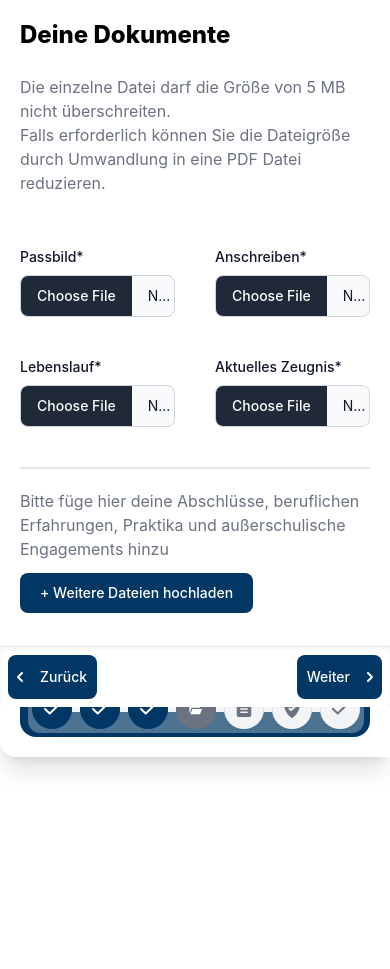
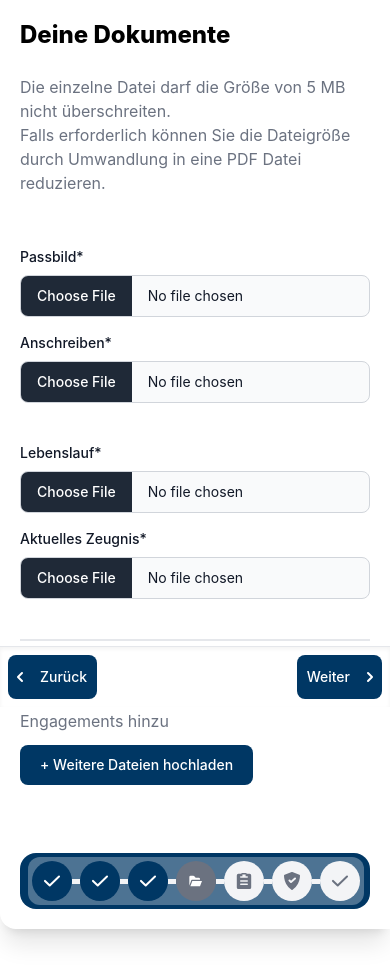
Before and after one commit to 64-Bytes-GmbH/calmaroi, a Django app: page /dokumente/ in a window 390 px wide. Shown: the part 137-1106 px from the top of the page. Before the commit the page ends 909 px from the top, so only its background shows below. Run offline with Django 4.2, Linux system fonts and the light colour scheme; style sheets or scripts are compiled from the project's sources; some libraries are stand-ins or nearby versions.

Commit message:
dokumente html , letzte anpassung für mobile freundlichkeit

```diff
--- a/app/templates/app/dokumente.html
+++ b/app/templates/app/dokumente.html
@@ -225,37 +225,37 @@
 </div>
 
 <!-- upload section -->
-<div class="min-w-7 min-h-7  flex flex-col py-5 border-b-2 border-gray-200">
-	<div class="flex-1  flex w-full my-5 justify-between">
-		<div class="flex-1  flex w-2/5 flex-col mr-5">
+<div class="min-w-7 min-h-7 flex flex-col py-5 border-b-2 border-gray-200">
+	<div class="flex flex-col md:flex-row w-full my-5 justify-between">
+		<div class="flex flex-col w-full md:w-1/2 mb-4 md:mb-0 md:mr-5">
 			<label class="block mb-2 text-sm font-medium text-gray-900 dark:text-white"
-				for="file_input">Passbild*</label>
+				for="file_input_passbild">Passbild*</label>
 			<input
 				class="block w-full text-sm text-gray-900 border border-gray-300 rounded-lg cursor-pointer bg-gray-50 dark:text-gray-400 focus:outline-none dark:bg-gray-700 dark:border-gray-600 dark:placeholder-gray-400"
-				aria-describedby="file_input_help" id="file_input" type="file">
+				aria-describedby="file_input_help" id="file_input_passbild" type="file">
 		</div>
-		<div class="flex-1  flex w-2/5 flex-col ml-5">
+		<div class="flex flex-col w-full md:w-1/2 md:ml-5">
 			<label class="block mb-2 text-sm font-medium text-gray-900 dark:text-white"
-				for="file_input">Anschreiben*</label>
+				for="file_input_anschreiben">Anschreiben*</label>
 			<input
 				class="block w-full text-sm text-gray-900 border border-gray-300 rounded-lg cursor-pointer bg-gray-50 dark:text-gray-400 focus:outline-none dark:bg-gray-700 dark:border-gray-600 dark:placeholder-gray-400"
-				aria-describedby="file_input_help" id="file_input" type="file">
+				aria-describedby="file_input_help" id="file_input_anschreiben" type="file">
 		</div>
 	</div>
-	<div class="flex-2 flex md:flex-1 w-full my-5">
-		<div class="flex-1  flex w-1/2 flex-col mr-5">
+	<div class="flex flex-col md:flex-row w-full my-5">
+		<div class="flex flex-col w-full md:w-1/2 mb-4 md:mb-0 md:mr-5">
 			<label class="block mb-2 text-sm font-medium text-gray-900 dark:text-white"
-				for="file_input">Lebenslauf*</label>
+				for="file_input_lebenslauf">Lebenslauf*</label>
 			<input
 				class="block w-full text-sm text-gray-900 border border-gray-300 rounded-lg cursor-pointer bg-gray-50 dark:text-gray-400 focus:outline-none dark:bg-gray-700 dark:border-gray-600 dark:placeholder-gray-400"
-				aria-describedby="file_input_help" id="file_input" type="file">
+				aria-describedby="file_input_help" id="file_input_lebenslauf" type="file">
 		</div>
-		<div class="flex-1  flex w-1/2 flex-col ml-5">
-			<label class="block mb-2 text-sm font-medium text-gray-900 dark:text-white" for="file_input">Aktuelles
-				Zeugnis*</label>
+		<div class="flex flex-col w-full md:w-1/2 md:ml-5">
+			<label class="block mb-2 text-sm font-medium text-gray-900 dark:text-white"
+				for="file_input_zeugnis">Aktuelles Zeugnis*</label>
 			<input
 				class="block w-full text-sm text-gray-900 border border-gray-300 rounded-lg cursor-pointer bg-gray-50 dark:text-gray-400 focus:outline-none dark:bg-gray-700 dark:border-gray-600 dark:placeholder-gray-400"
-				aria-describedby="file_input_help" id="file_input" type="file">
+				aria-describedby="file_input_help" id="file_input_zeugnis" type="file">
 		</div>
 	</div>
 </div>
```
